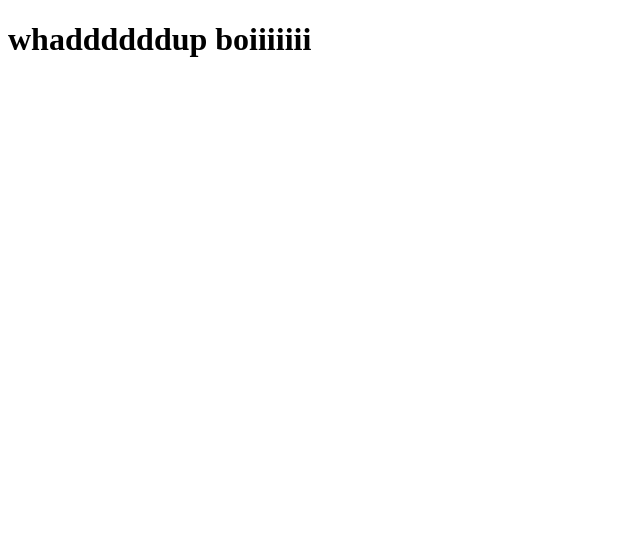
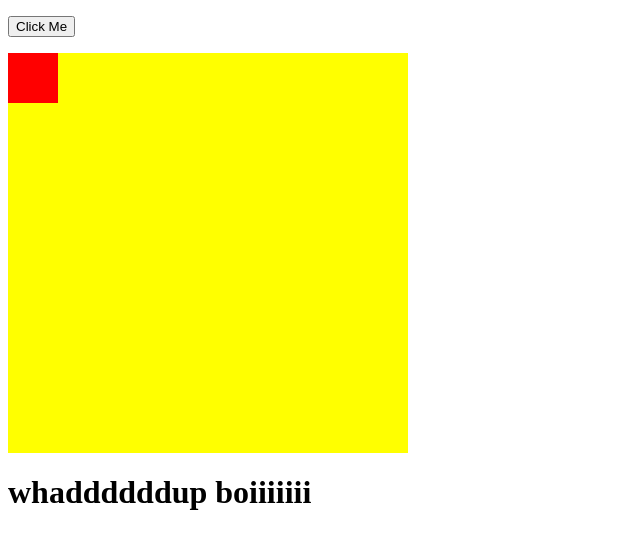
Before and after one commit to marcogravbrot/authorjames.github.io, a plain HTML site: page oss/Oliver.html in a window 1280 px wide. Shown: the whole page, without its empty margins (0-640 px from the left). Drawn offline with Linux system fonts and the light colour scheme.

Commit message:
Update Oliver.html

```diff
--- a/oss/Oliver.html
+++ b/oss/Oliver.html
@@ -1,4 +1,45 @@
 <!DOCTYPE html>
+<html>
+ <body>
+<style>
+#myContainer {
+  width: 400px;
+  height: 400px;
+  position: relative;
+  background: yellow;
+}
+#myAnimation {
+  width: 50px;
+  height: 50px;
+  position: absolute;
+  background-color: red;
+}
+</style>
+
+<p>
+<button onclick="myMove()">Click Me</button>
+</p>
+
+<div id ="myContainer">
+<div id ="myAnimation"></div>
+</div>
+
+<script>
+function myMove() {
+  var elem = document.getElementById("myAnimation");
+  var pos = 0;
+  var id = setInterval(frame, 10);
+  function frame() {
+    if (pos == 350) {
+      clearInterval(id);
+    } else {
+      pos++;
+      elem.style.top = pos + 'px';
+      elem.style.left = pos + 'px';
+    }
+  }
+}
+</script>
 
 <body>
   <h1> whaddddddup boiiiiiii </h1>
```
